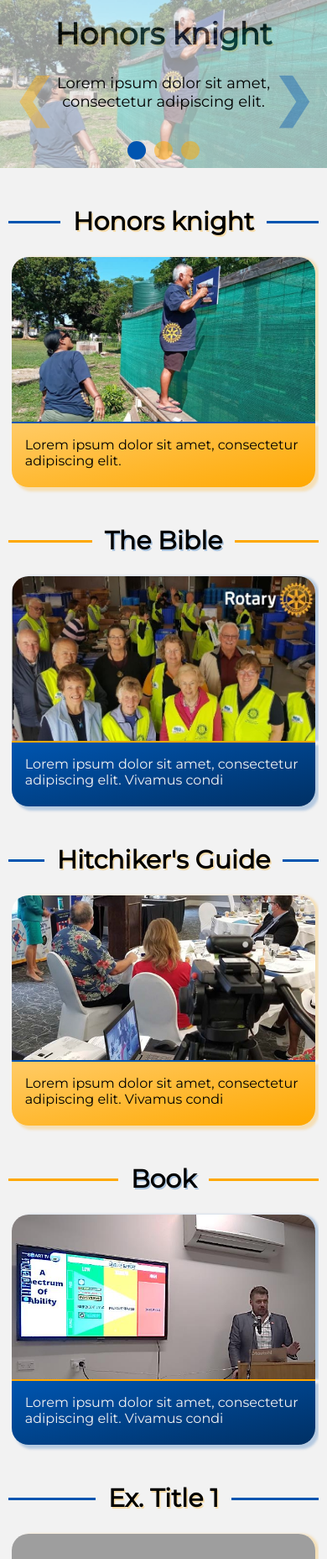
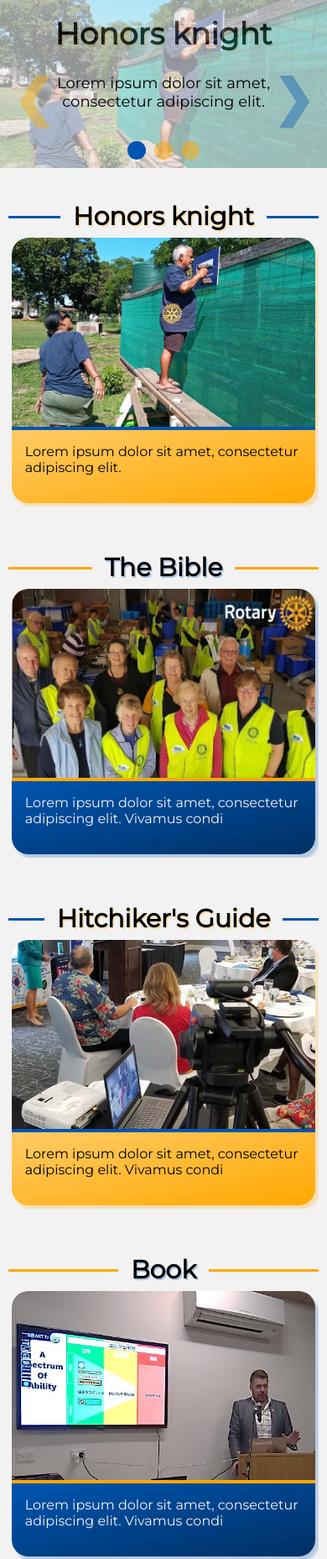
Before and after one commit to andosgee/Rotary, a PHP site: page /articles.php in a window 390 px wide. Shown: the top 1856 px of the page at 84% size. Run offline with PHP 8.4, Linux system fonts and the light colour scheme; data comes from the database, SQL or seed files in the repository; grey boxes are pictures that could not be loaded.

Commit message:
Disabled Marquee Hover (mobile). Fixed spacing issues.

```diff
--- a/css/style.css
+++ b/css/style.css
@@ -95,6 +95,7 @@
   display: none;
   height: 100%;
   align-items: center;
+  cursor: pointer;
 }
 
 .marquee-card__image {
@@ -107,7 +108,7 @@
 .marquee-card__head {
   height: auto;
   width: auto;
-  opacity: 1;
+  opacity: 0.4;
   transition: opacity 0.6s;
 }
 
@@ -118,7 +119,7 @@
   font-size: 1.8em;
   color: #000000;
   text-shadow: 1.5px 1.5px 0px rgba(255, 168, 0, 0.3);
-  opacity: 0;
+  opacity: 1;
   transition: opacity 0.6s ease;
 }
 
@@ -127,7 +128,7 @@
   top: 35%;
   width: 70%;
   overflow: hidden;
-  opacity: 0;
+  opacity: 1;
   transition: opacity 0.6s;
 }
 
@@ -135,14 +136,6 @@
   margin-top: 1em;
   font-size: 0.9em;
   text-align: center;
-}
-
-.marquee-card:hover > .marquee-card__title, .marquee-card:hover > .marquee-card__body {
-  opacity: 1;
-}
-
-.marquee-card:hover > .marquee-card__head {
-  opacity: 0.4;
 }
 
 .articles {
@@ -155,13 +148,16 @@
 .article-card {
   height: 18em;
   width: 98%;
-  padding: 0.5em;
+  padding: 0.2em 0.5em;
   overflow-x: hidden;
   align-items: center;
+  cursor: pointer;
+  margin: 1.25em 0;
 }
 
 .article-card__title {
   position: relative;
+  margin: 0 0 0.25em 0;
   height: 10%;
   text-align: center;
   color: #000000;
@@ -193,7 +189,7 @@
   overflow: hidden;
   border-top-left-radius: 1em;
   border-top-right-radius: 1em;
-  box-shadow: 4px 0px 3px rgba(255, 168, 0, 0.25);
+  box-shadow: 4px 5px 3px rgba(255, 168, 0, 0.25);
 }
 
 .article-card__image {
@@ -205,7 +201,7 @@
 .article-card__body {
   height: 25%;
   width: 100%;
-  border-top: 0.1em solid #0055B0;
+  border-top: 0.2em solid #0055B0;
   background-image: linear-gradient(to bottom right, #ffcb66, #FFA800);
   border-bottom-left-radius: 1em;
   border-bottom-right-radius: 1em;
@@ -226,7 +222,7 @@
 }
 
 .article-card:nth-of-type(2n) > .article-card__head {
-  box-shadow: 4px 0px 3px rgba(0, 85, 176, 0.25);
+  box-shadow: 4px 5px 3px rgba(0, 85, 176, 0.25);
 }
 
 .article-card:nth-of-type(2n) > .article-card__body {
--- a/css/style.scss
+++ b/css/style.scss
@@ -95,6 +95,7 @@
   display:none;
   height: 100%;
   align-items: center;
+  cursor:pointer;
 
   &__image{
     vertical-align: middle;
@@ -106,7 +107,7 @@
   &__head{
     height: auto;
     width: auto;
-    opacity: 1;
+    opacity: 0.4;
     transition: opacity 0.6s;
   }
 
@@ -117,7 +118,7 @@
     font-size:1.8em;
     color: color_scheme('black');
     text-shadow: 1.5px 1.5px 0px rgba(255, 168, 0, 0.3);
-    opacity: 0;
+    opacity: 1;
     transition: opacity 0.6s ease;
   }
 
@@ -126,7 +127,7 @@
     top: 35% ;
     width: 70%;
     overflow:hidden;
-    opacity: 0;
+    opacity: 1;
     transition: opacity 0.6s;
   }
 
@@ -136,13 +137,13 @@
     text-align: center;
   }
 
-  &:hover > &__title, &:hover > &__body{
-    opacity: 1;
-  }
-
-  &:hover > &__head{
-    opacity: 0.4;
-  }
+  // &:hover > &__title, &:hover > &__body{
+  //   opacity: 1;
+  // }
+  //
+  // &:hover > &__head{
+  //   opacity: 0.4;
+  // }
 }
 
 
@@ -156,12 +157,15 @@
 .article-card{
   height: 18em;
   width: 98%;
-  padding: 0.5em;
+  padding: 0.2em 0.5em;
   overflow-x: hidden;
   align-items: center;
+  cursor:pointer;
+  margin: 1.25em 0;
 
   &__title{
     position: relative;
+    margin: 0 0 0.25em 0;
     height: 10%;
     text-align: center;
     color: color_scheme('black');
@@ -193,7 +197,7 @@
     overflow: hidden;
     border-top-left-radius: 1em;
     border-top-right-radius: 1em;
-    box-shadow: 4px 0px 3px rgba(255, 168, 0, 0.25);
+    box-shadow: 4px 5px 3px rgba(255, 168, 0, 0.25);
   }
 
   &__image{
@@ -205,7 +209,7 @@
   &__body{
     height: 25%;
     width: 100%;
-    border-top: 0.1em solid color_scheme('light blue');
+    border-top: 0.2em solid color_scheme('light blue');
     background-image: linear-gradient(to bottom right,lighten(color_scheme('yellow'),20),color_scheme('yellow'));
     border-bottom-left-radius: 1em;
     border-bottom-right-radius: 1em;
@@ -227,7 +231,7 @@
   }
 
   &:nth-of-type(2n) > &__head{
-    box-shadow: 4px 0px 3px rgba(0, 85, 176, 0.25);
+    box-shadow: 4px 5px 3px rgba(0, 85, 176, 0.25);
   }
 
   &:nth-of-type(2n) > &__body{
--- a/inc/depends.php
+++ b/inc/depends.php
@@ -44,7 +44,7 @@
 
 function display_article($article=array(),$style="article"){ //Style is article or marquee
   echo "
-    <div class=\"{$style}-card column\">
+    <div class=\"{$style}-card column\" onclick=(window.location.href='#')>
       <h2 class=\"{$style}-card__title\">{$article['Title']}</h2>
       <div class=\"{$style}-card__head\">
         <img class=\"{$style}-card__image\" src=\"./media/{$article['AID']}.jpg\" alt=\"{$style} Image\">
```
Also changed, not shown: 1 other file.
